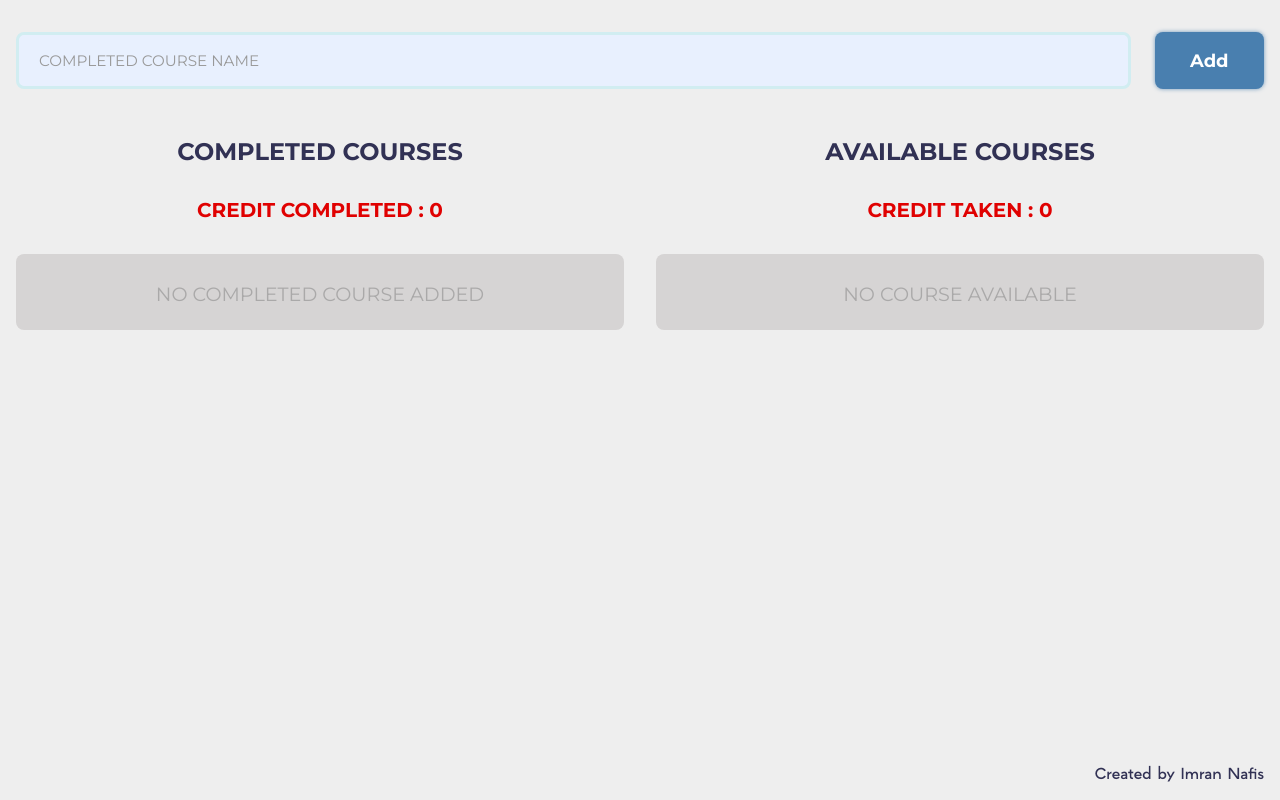
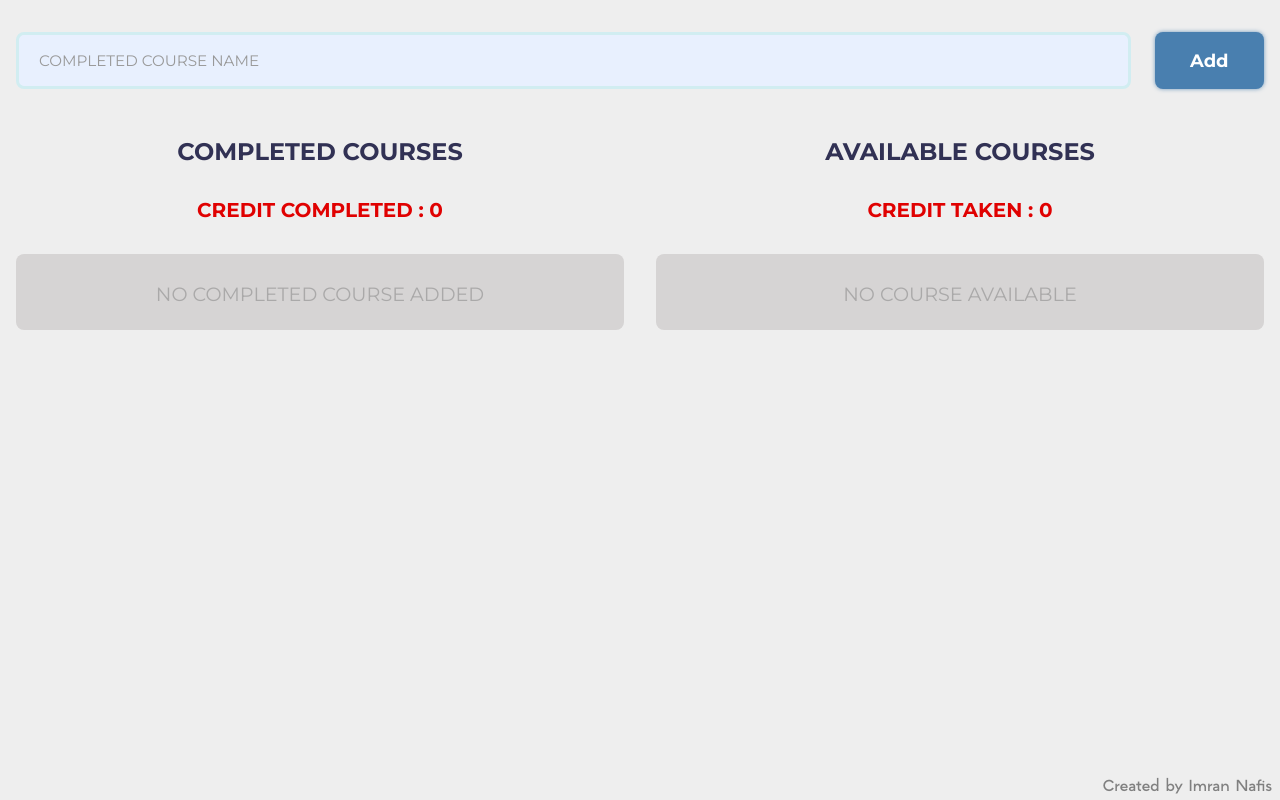
Before and after one commit to imranafis/Pre-registration, a plain HTML site: page index.html in a window 1280 px wide. Drawn offline with Linux system fonts and the light colour scheme.

Commit message:
Update style.css

```diff
--- a/style.css
+++ b/style.css
@@ -492,7 +492,8 @@ main {
 .madeBy {
   width: 100%;
   text-align: right;
-  color: var(--dark);
-  padding: 1rem;
+  color: grey;
+  padding-right: 0.5rem;
+  padding-bottom: 0.25rem;
   font-family: "ininity";
 }
```
